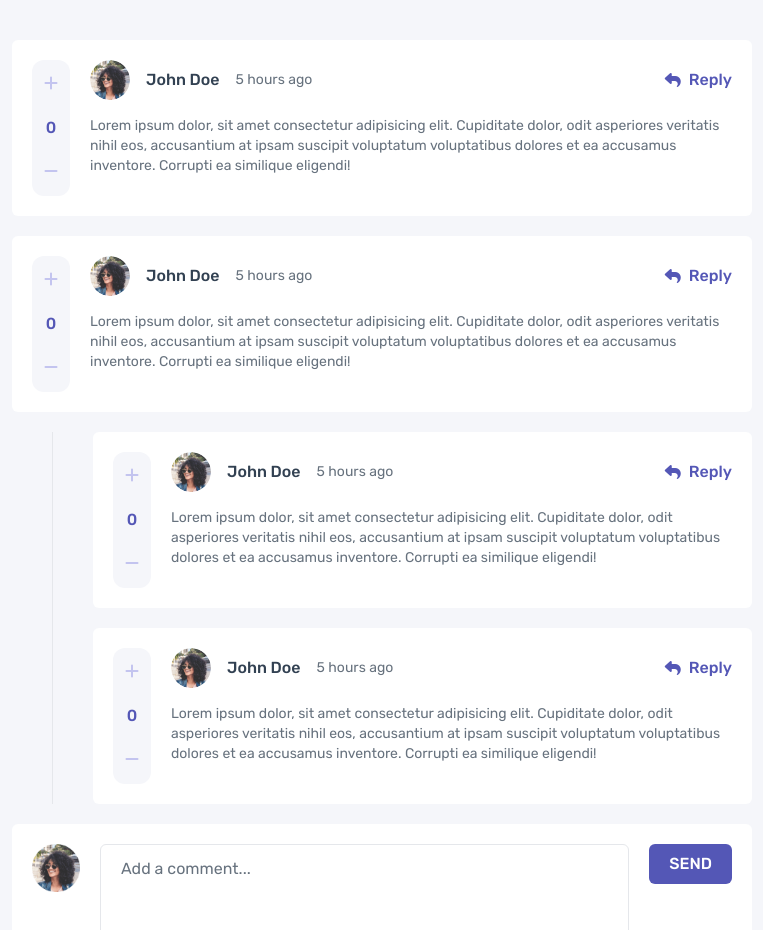
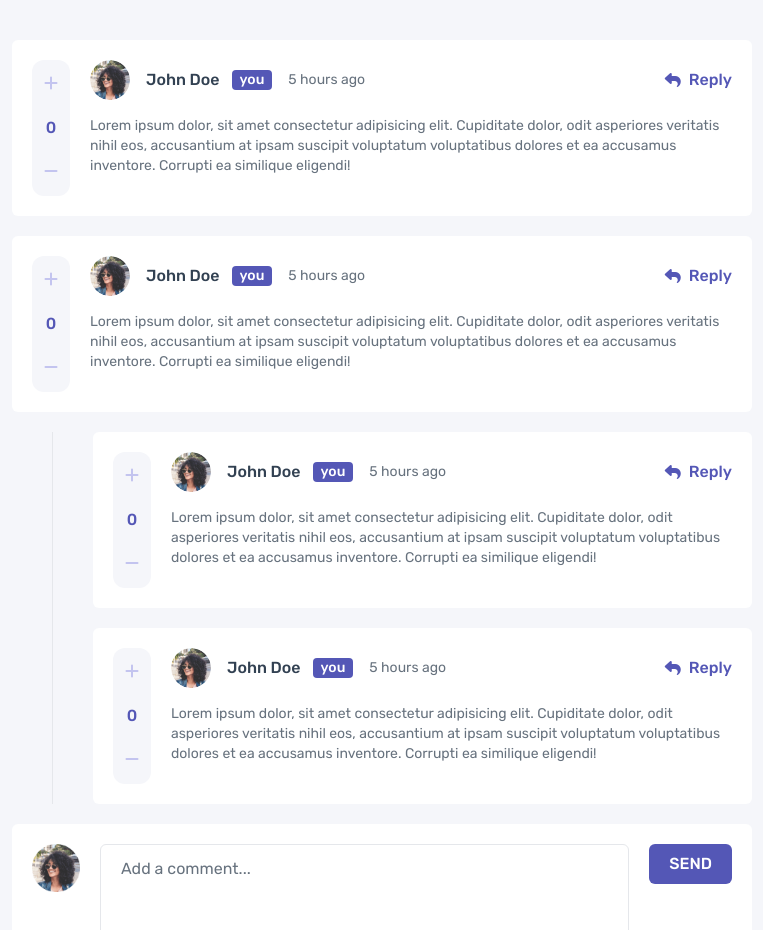
Before and after one commit to coderSuresh/fullstack-comment-section, a Next.js app: page / in a window 1280 px wide. Shown: the top 930 px of the page, without its empty margins (258-1021 px from the left). Built offline with nearby package versions, Linux system fonts and the light colour scheme.

Commit message:
add 'you' tag

```diff
--- a/components/CommentBody.tsx
+++ b/components/CommentBody.tsx
@@ -9,7 +9,13 @@ const CommentBody = () => {
                 <div className='flex items-center'>
                     <Image src='/images/avatars/image-amyrobson.webp' alt='user avatar' height={50} width={50} className='w-10 h-10 rounded-full' />
                     <div className='ml-4 flex items-center gap-4'>
-                        <p className='font-medium'>John Doe</p>
+                        <div className='flex gap-3 items-center'>
+                            <p className='font-medium'>John Doe</p>
+
+                            {/* render if it is user's own comment or reply */}
+                            <p className='rounded bg-moderate-blue text-white text-sm px-2 font-medium'>you</p>
+
+                        </div>
                         <p className='text-grayish-blue text-sm'>5 hours ago</p>
                     </div>
                 </div>
```
